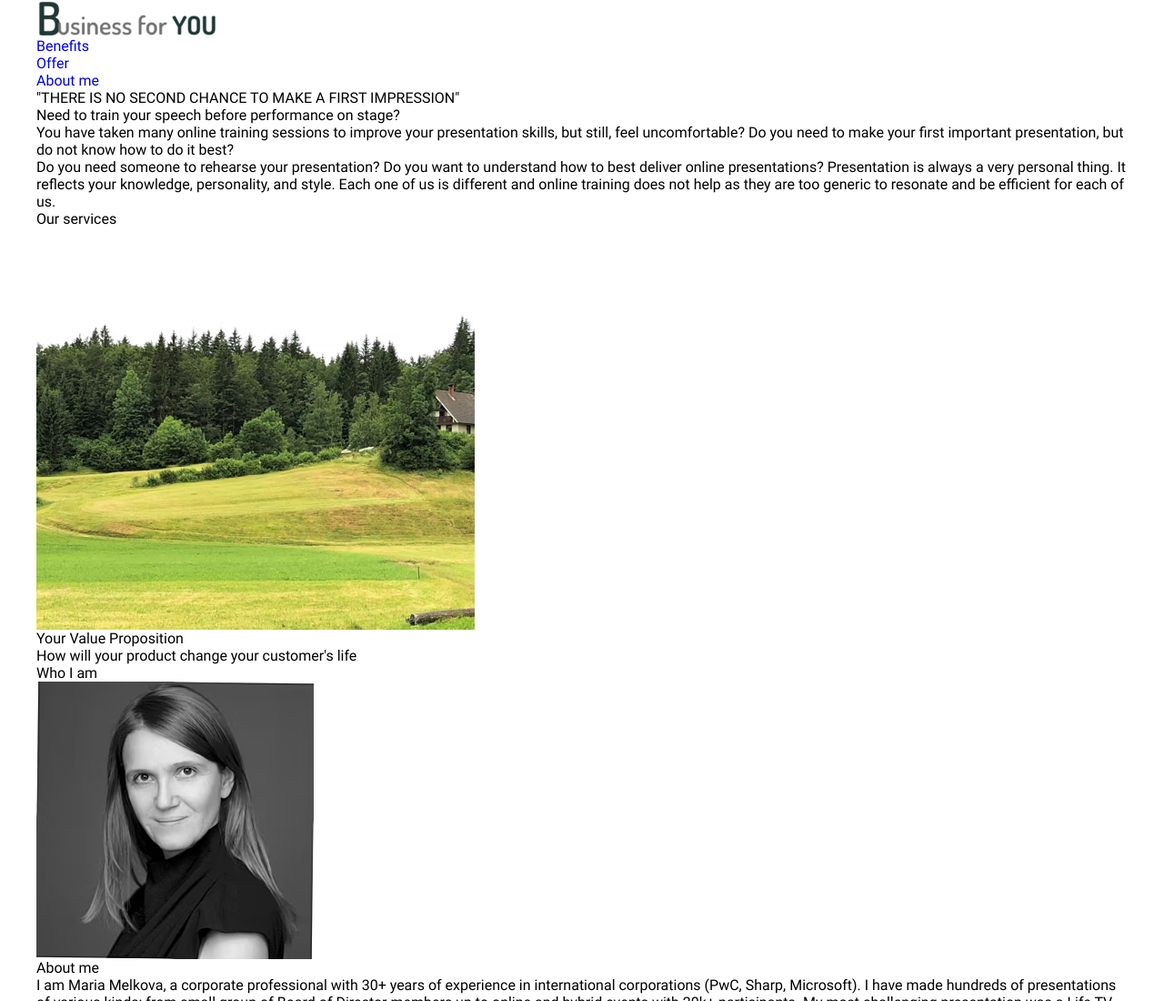
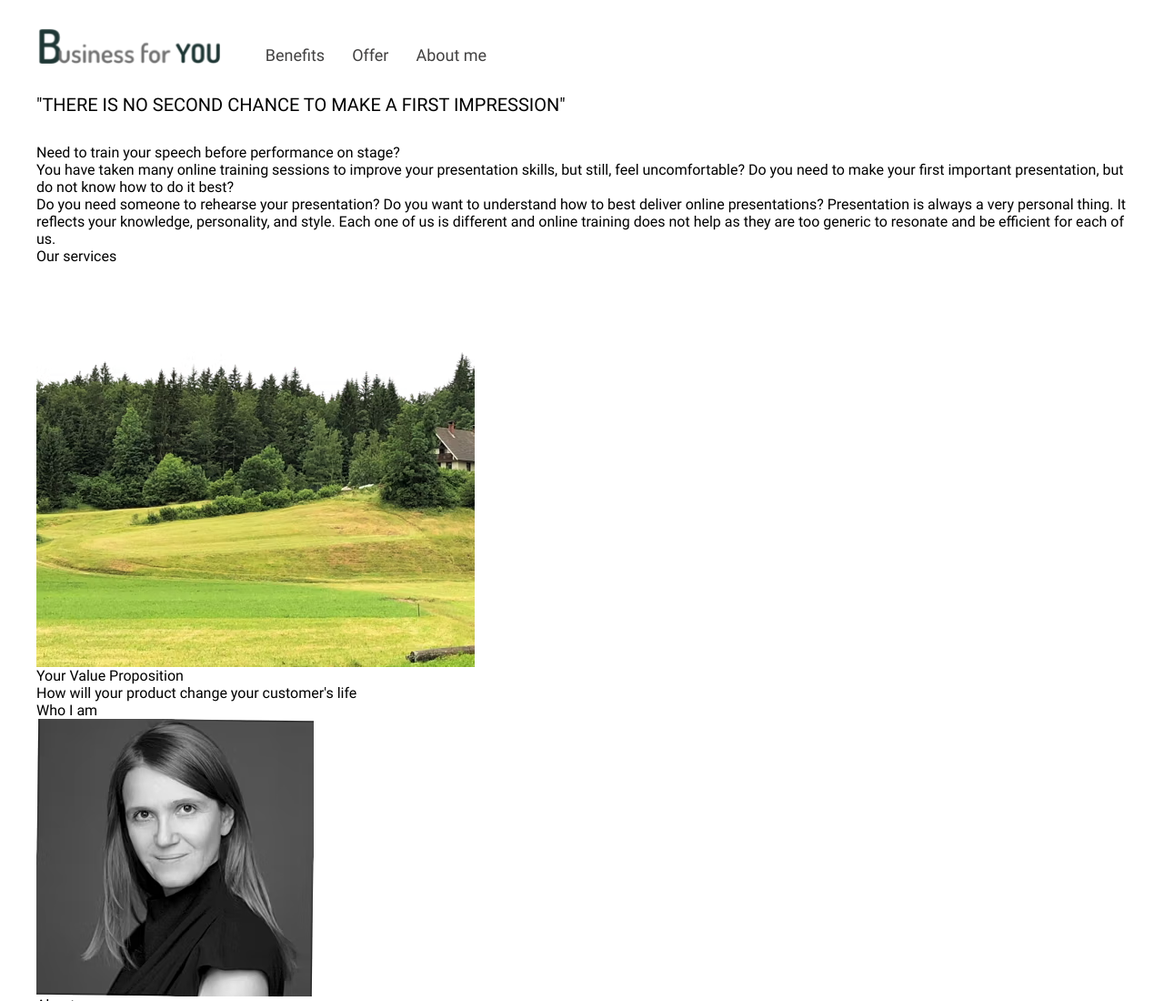
Before and after one commit to holus-bolus/trainyour-speech, a plain HTML site: page index.html in a window 1280 px wide. Shown: the top 1100 px of the page at 91% size. Drawn offline with Linux system fonts and the light colour scheme.

Commit message:
Added the header styles

```diff
--- /dev/null
+++ b/src/styles/header.css
@@ -0,0 +1,40 @@
+.header {
+    padding-top: 30px;
+    padding-bottom: 30px;
+}
+
+
+.header__container {
+    display: flex;
+    gap: 50px;
+}
+
+.header__logo {
+    height: 42px;
+}
+
+.nav {
+    margin-bottom: 30px;
+}
+
+.header__list {
+    display: flex;
+    gap: 30px;
+    align-items: end;
+}
+
+
+.header__link {
+    font-size: 18px;
+    font-weight: 400;
+    line-height: 1.3;
+    color: #424141;
+}
+
+
+.header__motto {
+    font-size: 20px;
+    font-weight: 400;
+    line-height: 1.3;
+    color: #000000;
+}
--- a/src/styles/index.css
+++ b/src/styles/index.css
@@ -1,2 +1,3 @@
 @import "reset.css";
 @import "general.css";
+@import "header.css";
```
